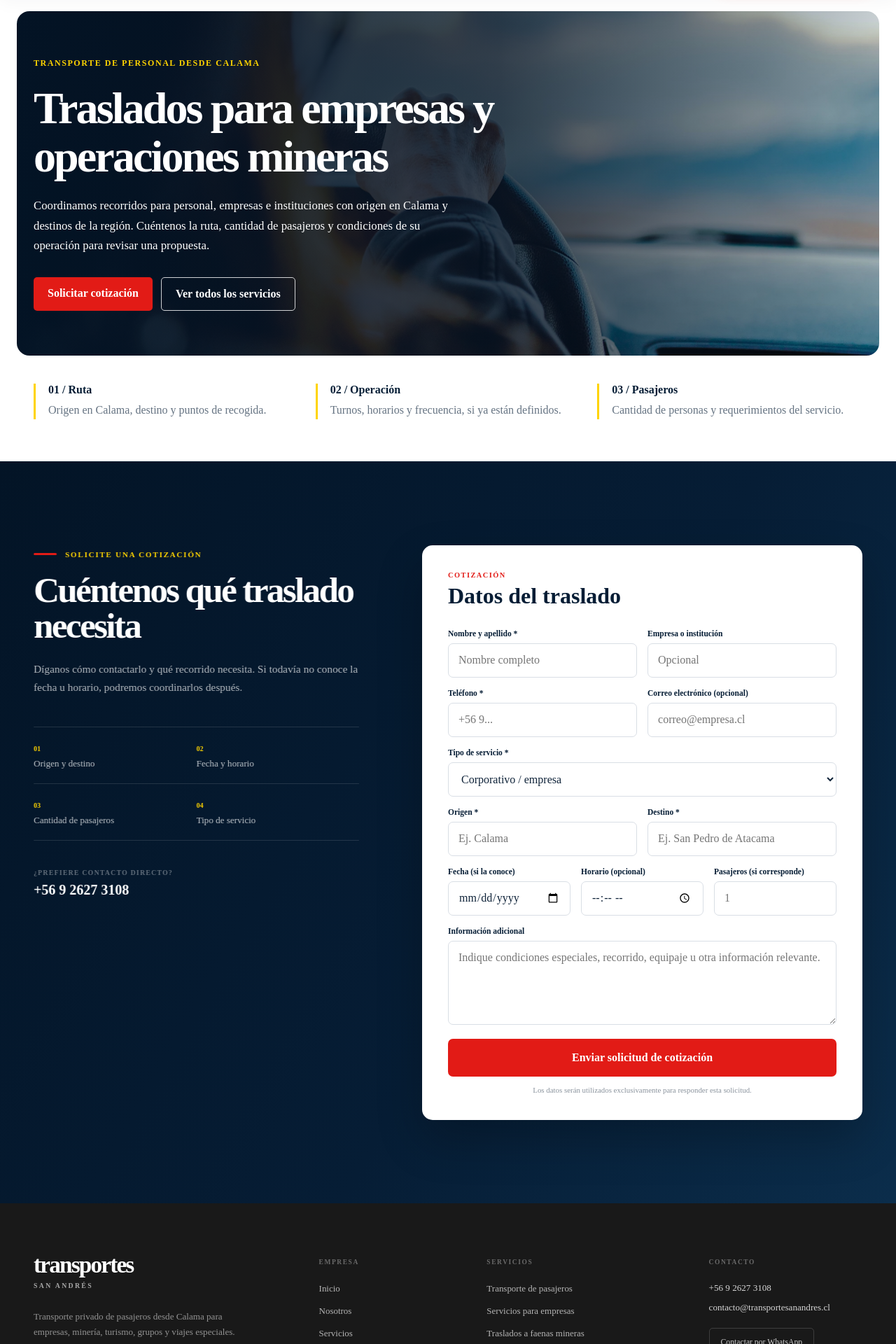
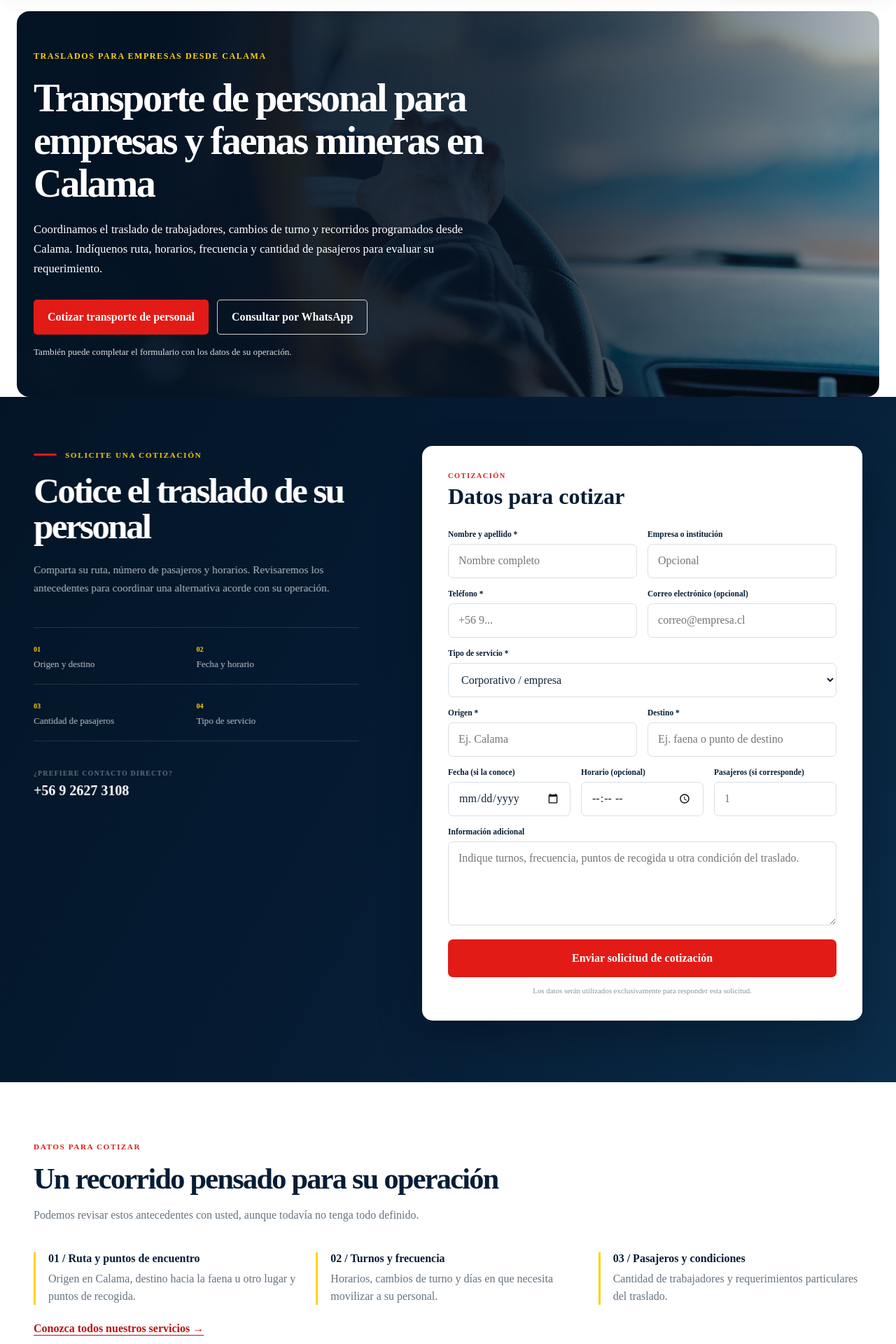
Before and after one commit to robertomanzomorales-beep/sitio-web-transportes-san-andres, a Next.js app: page /transporte-empresas-calama in a window 1280 px wide. Shown: the part 120-2040 px from the top of the page at 70% size. Built offline with nearby package versions, Linux system fonts and the light colour scheme.

Commit message:
Mejora captación corporativa y contexto de cotizaciones

```diff
--- a/app/transporte-empresas-calama/page.module.css
+++ b/app/transporte-empresas-calama/page.module.css
@@ -1,28 +1,41 @@
 .intro {
   margin: 18px auto 0;
   width: min(1600px, calc(100% - 48px));
-  min-height: 430px;
+  min-height: 410px;
   display: flex;
   align-items: center;
   border-radius: 18px;
   overflow: hidden;
   color: #fff;
-  background: linear-gradient(90deg, rgba(3,20,38,.96) 0%, rgba(3,20,38,.77) 56%, rgba(3,20,38,.2) 100%), url('/images/home/hero-mineria.webp') center / cover;
+  background: linear-gradient(90deg, rgba(3,20,38,.97) 0%, rgba(3,20,38,.84) 58%, rgba(3,20,38,.3) 100%), url('/images/home/hero-mineria.webp') center / cover;
 }
-.content { width: min(680px, calc(100% - 40px)); margin: 64px max(24px, calc((100% - 1280px) / 2)); }
+.content { width: min(800px, calc(100% - 40px)); margin: 54px max(24px, calc((100% - 1280px) / 2)); }
 .eyebrow { color: var(--yellow); font-size: .75rem; font-weight: 800; letter-spacing: .13em; }
-.content h1 { font-family: var(--font-heading); font-size: clamp(2.3rem, 5vw, 4.3rem); line-height: 1.08; letter-spacing: -.045em; margin: 22px 0; }
-.content p { font-size: 1.05rem; line-height: 1.7; max-width: 610px; }
+.content h1 { font-family: var(--font-heading); font-size: clamp(2.25rem, 4.4vw, 3.75rem); line-height: 1.08; letter-spacing: -.045em; margin: 22px 0; }
+.content p { font-size: 1.05rem; line-height: 1.65; max-width: 660px; }
 .actions { display: flex; flex-wrap: wrap; gap: 12px; margin-top: 30px; }
-.actions a { padding: 14px 20px; border-radius: 5px; font-weight: 750; text-decoration: none; }
+.actions a { display: inline-flex; align-items: center; min-height: 50px; padding: 12px 20px; border-radius: 5px; font-weight: 750; text-decoration: none; }
 .primary { background: var(--red); color: white; }
 .secondary { border: 1px solid rgba(255,255,255,.8); color: white; }
-.details { width: min(1280px, calc(100% - 96px)); display: grid; grid-template-columns: repeat(3,1fr); gap: 24px; margin: 40px auto 60px; }
-.details > div { border-left: 3px solid var(--yellow); padding-left: 18px; }
-.details strong { color: var(--navy); font-family: var(--font-heading); }
-.details p { margin: 8px 0 0; color: var(--muted); line-height: 1.55; }
+.actions a:hover, .actions a:focus-visible { outline: 2px solid var(--yellow); outline-offset: 3px; }
+.content .contactNote { font-size: .82rem; margin: 14px 0 0; color: rgba(255,255,255,.85); }
+.quoteSection :global(#cotizacion) { padding-top: 70px; padding-bottom: 88px; scroll-margin-top: 80px; }
+.details { width: min(1280px, calc(100% - 96px)); margin: 0 auto; padding: 82px 0 95px; }
+.detailsHeading { max-width: 680px; }
+.detailsEyebrow { color: var(--red); font-size: .7rem; font-weight: 800; letter-spacing: .14em; }
+.detailsHeading h2 { color: var(--navy); font-family: var(--font-heading); font-size: clamp(2rem, 3.3vw, 3.1rem); line-height: 1.1; letter-spacing: -.04em; margin: 15px 0; }
+.detailsHeading p { color: var(--muted); line-height: 1.6; }
+.detailGrid { display: grid; grid-template-columns: repeat(3,1fr); gap: 26px; margin: 40px 0 25px; }
+.detailGrid > div { border-left: 3px solid var(--yellow); padding-left: 18px; }
+.detailGrid strong { color: var(--navy); font-family: var(--font-heading); }
+.detailGrid p { margin: 8px 0 0; color: var(--muted); line-height: 1.55; }
+.servicesLink { color: var(--red-dark); font-weight: 750; text-underline-offset: 4px; }
 @media (max-width: 760px) {
-  .intro { width: calc(100% - 24px); min-height: 480px; background-position: 65% center; }
-  .content { margin: 44px 22px; }
-  .details { width: calc(100% - 40px); grid-template-columns: 1fr; margin: 32px auto 55px; }
+  .intro { width: calc(100% - 24px); min-height: 460px; background-position: 65% center; }
+  .content { margin: 42px 22px; }
+  .content h1 { font-size: clamp(2.1rem, 8vw, 3.1rem); }
+  .actions a { justify-content: center; width: 100%; text-align: center; }
+  .quoteSection :global(#cotizacion) { padding-top: 58px; padding-bottom: 70px; }
+  .details { width: calc(100% - 40px); padding: 65px 0 80px; }
+  .detailGrid { grid-template-columns: 1fr; gap: 25px; }
 }
--- a/app/transporte-empresas-calama/page.tsx
+++ b/app/transporte-empresas-calama/page.tsx
@@ -1,12 +1,16 @@
 import type { Metadata } from "next";
 import Link from "next/link";
 import ServicesQuote from "@/components/servicios/ServicesQuote";
+import TrackedWhatsAppLink from "@/components/ui/TrackedWhatsAppLink";
 import styles from "./page.module.css";
 
 export const metadata: Metadata = {
-  title: "Transporte para empresas y minería en Calama | Transportes San Andrés",
+  title: "Transporte de personal y minería en Calama | Transportes San Andrés",
   description:
-    "Solicite una cotización para traslados de personal, empresas y faenas mineras desde Calama. Indique origen, destino y datos de contacto para coordinar el servicio.",
+    "Cotice transporte de personal para empresas y faenas mineras desde Calama: cambios de turno, recorridos programados y traslados corporativos según su operación.",
+  alternates: {
+    canonical: "https://www.transportesanandres.cl/transporte-empresas-calama",
+  },
 };
 
 export default function TransporteEmpresasCalamaPage() {
@@ -14,25 +18,44 @@ export default function TransporteEmpresasCalamaPage() {
     <main>
       <section className={styles.intro}>
         <div className={styles.content}>
-          <span className={styles.eyebrow}>TRANSPORTE DE PERSONAL DESDE CALAMA</span>
-          <h1>Traslados para empresas y operaciones mineras</h1>
+          <span className={styles.eyebrow}>TRASLADOS PARA EMPRESAS DESDE CALAMA</span>
+          <h1>Transporte de personal para empresas y faenas mineras en Calama</h1>
           <p>
-            Coordinamos recorridos para personal, empresas e instituciones con
-            origen en Calama y destinos de la región. Cuéntenos la ruta, cantidad
-            de pasajeros y condiciones de su operación para revisar una propuesta.
+            Coordinamos el traslado de trabajadores, cambios de turno y recorridos
+            programados desde Calama. Indíquenos ruta, horarios, frecuencia y
+            cantidad de pasajeros para evaluar su requerimiento.
           </p>
           <div className={styles.actions}>
-            <a href="#cotizacion" className={styles.primary}>Solicitar cotización</a>
-            <Link href="/servicios" className={styles.secondary}>Ver todos los servicios</Link>
+            <a href="#cotizacion" className={styles.primary}>Cotizar transporte de personal</a>
+            <TrackedWhatsAppLink
+              href="https://wa.me/56926273108?text=Hola%2C%20necesito%20cotizar%20transporte%20de%20personal%20para%20una%20empresa%20desde%20Calama."
+              target="_blank"
+              rel="noopener noreferrer"
+              location="corporate_landing_hero"
+              className={styles.secondary}
+            >
+              Consultar por WhatsApp
+            </TrackedWhatsAppLink>
           </div>
+          <p className={styles.contactNote}>También puede completar el formulario con los datos de su operación.</p>
         </div>
       </section>
-      <section className={styles.details} aria-label="Datos para coordinar su traslado">
-        <div><strong>01 / Ruta</strong><p>Origen en Calama, destino y puntos de recogida.</p></div>
-        <div><strong>02 / Operación</strong><p>Turnos, horarios y frecuencia, si ya están definidos.</p></div>
-        <div><strong>03 / Pasajeros</strong><p>Cantidad de personas y requerimientos del servicio.</p></div>
+      <div className={styles.quoteSection}>
+        <ServicesQuote initialService="corporativo" />
+      </div>
+      <section className={styles.details} aria-labelledby="operacion-heading">
+        <div className={styles.detailsHeading}>
+          <span className={styles.detailsEyebrow}>DATOS PARA COTIZAR</span>
+          <h2 id="operacion-heading">Un recorrido pensado para su operación</h2>
+          <p>Podemos revisar estos antecedentes con usted, aunque todavía no tenga todo definido.</p>
+        </div>
+        <div className={styles.detailGrid}>
+          <div><strong>01 / Ruta y puntos de encuentro</strong><p>Origen en Calama, destino hacia la faena u otro lugar y puntos de recogida.</p></div>
+          <div><strong>02 / Turnos y frecuencia</strong><p>Horarios, cambios de turno y días en que necesita movilizar a su personal.</p></div>
+          <div><strong>03 / Pasajeros y condiciones</strong><p>Cantidad de trabajadores y requerimientos particulares del traslado.</p></div>
+        </div>
+        <Link className={styles.servicesLink} href="/servicios">Conozca todos nuestros servicios →</Link>
       </section>
-      <ServicesQuote initialService="corporativo" />
     </main>
   );
 }
--- a/components/servicios/ServicesQuote.tsx
+++ b/components/servicios/ServicesQuote.tsx
@@ -6,6 +6,7 @@ import TrackedWhatsAppLink from "@/components/ui/TrackedWhatsAppLink";
 import styles from "./ServicesQuote.module.css";
 
 export default function ServicesQuote({ initialService = "" }: { initialService?: string }) {
+  const isCorporateQuote = initialService === "corporativo";
   const serviceRef = useRef<HTMLSelectElement>(null);
   const [sent, setSent] = useState(false);
   const [sending, setSending] = useState(false);
@@ -27,6 +28,7 @@ export default function ServicesQuote({ initialService = "" }: { initialService?
 
     const form = event.currentTarget;
     const formData = new FormData(form);
+    const query = new URLSearchParams(window.location.search);
 
     const payload = {
       name: String(formData.get("name") ?? "").trim(),
@@ -40,6 +42,7 @@ export default function ServicesQuote({ initialService = "" }: { initialService?
       time: String(formData.get("time") ?? "").trim(),
       passengers: String(formData.get("passengers") ?? "").trim(),
       message: String(formData.get("message") ?? "").trim(),
+      adsClickIdPresent: ["gclid", "gbraid", "wbraid"].some((key) => query.has(key)),
     };
 
     setSending(true);
@@ -111,11 +114,12 @@ export default function ServicesQuote({ initialService = "" }: { initialService?
               SOLICITE UNA COTIZACIÓN
             </span>
 
-            <h2>Cuéntenos qué traslado necesita</h2>
+            <h2>{isCorporateQuote ? "Cotice el traslado de su personal" : "Cuéntenos qué traslado necesita"}</h2>
 
             <p>
-              Díganos cómo contactarlo y qué recorrido necesita. Si todavía
-              no conoce la fecha u horario, podremos coordinarlos después.
+              {isCorporateQuote
+                ? "Comparta su ruta, número de pasajeros y horarios. Revisaremos los antecedentes para coordinar una alternativa acorde con su operación."
+                : "Díganos cómo contactarlo y qué recorrido necesita. Si todavía no conoce la fecha u horario, podremos coordinarlos después."}
             </p>
 
             <div className={styles.quoteFacts}>
@@ -140,7 +144,9 @@ export default function ServicesQuote({ initialService = "" }: { initialService?
             <div className={styles.directContact}>
               <span>¿PREFIERE CONTACTO DIRECTO?</span>
               <TrackedWhatsAppLink
-                href="https://wa.me/56926273108?text=Hola%2C%20quisiera%20solicitar%20informaci%C3%B3n%20sobre%20un%20servicio%20de%20transporte."
+                href={isCorporateQuote
+                  ? "https://wa.me/56926273108?text=Hola%2C%20necesito%20cotizar%20transporte%20de%20personal%20para%20una%20empresa%20desde%20Calama."
+                  : "https://wa.me/56926273108?text=Hola%2C%20quisiera%20solicitar%20informaci%C3%B3n%20sobre%20un%20servicio%20de%20transporte."}
                 target="_blank"
                 rel="noopener noreferrer"
                 location="services_quote"
@@ -160,7 +166,7 @@ export default function ServicesQuote({ initialService = "" }: { initialService?
               <form className={styles.form} onSubmit={handleSubmit}>
                 <div className={styles.formHeading}>
                   <span>COTIZACIÓN</span>
-                  <h3>Datos del traslado</h3>
+                  <h3>{isCorporateQuote ? "Datos para cotizar" : "Datos del traslado"}</h3>
                 </div>
 
                 <div className={styles.twoColumns}>
@@ -240,7 +246,7 @@ export default function ServicesQuote({ initialService = "" }: { initialService?
                       type="text"
                       name="destination"
                       required
-                      placeholder="Ej. San Pedro de Atacama"
+                      placeholder={isCorporateQuote ? "Ej. faena o punto de destino" : "Ej. San Pedro de Atacama"}
                     />
                   </label>
                 </div>
@@ -272,7 +278,9 @@ export default function ServicesQuote({ initialService = "" }: { initialService?
                   <textarea
                     name="message"
                     rows={5}
-                    placeholder="Indique condiciones especiales, recorrido, equipaje u otra información relevante."
+                    placeholder={isCorporateQuote
+                      ? "Indique turnos, frecuencia, puntos de recogida u otra condición del traslado."
+                      : "Indique condiciones especiales, recorrido, equipaje u otra información relevante."}
                   />
                 </label>
 
```
Also changed, not shown: app/api/contact/route.ts (+11 -0 lines).
